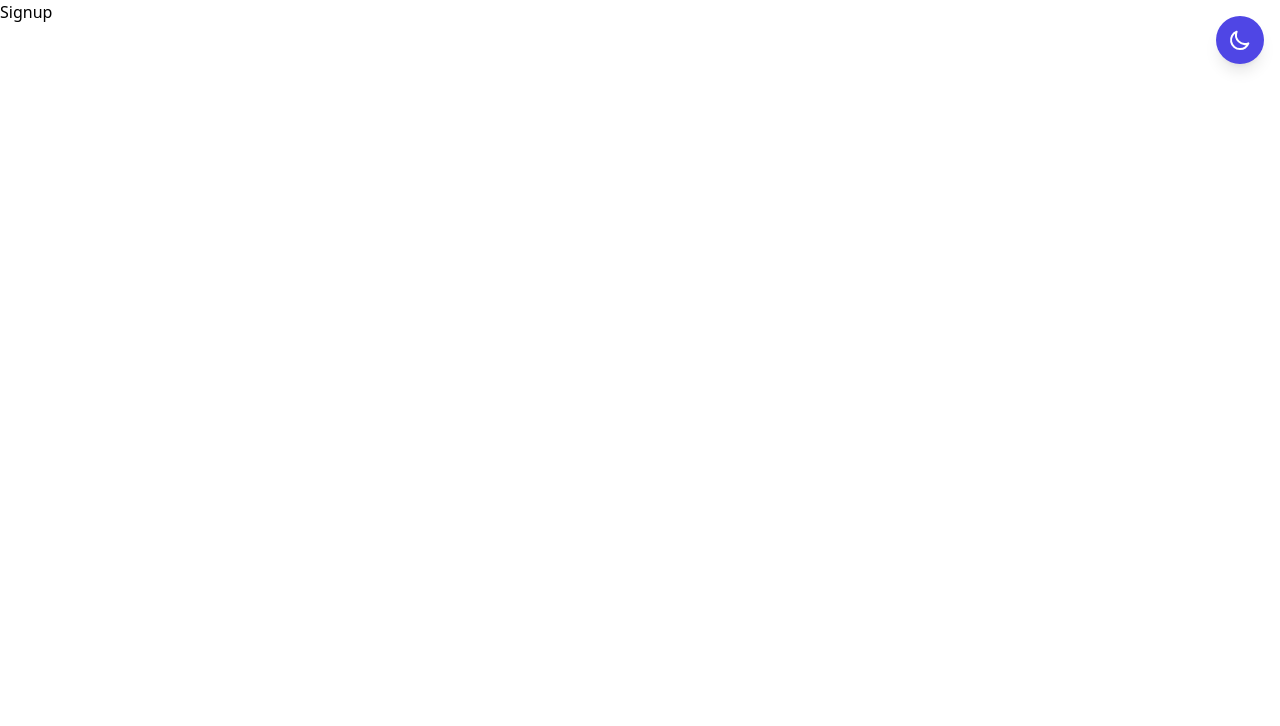
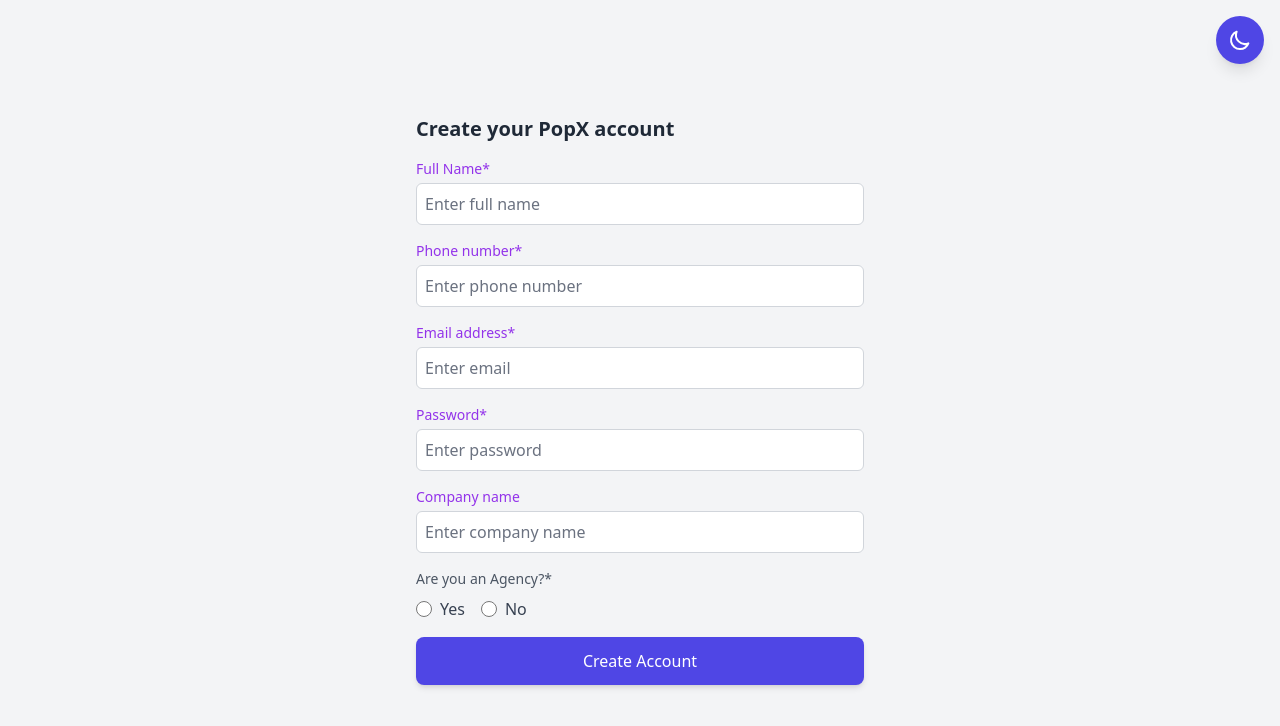
Before and after one commit to ayushd701/Popx, a React (Vite) app in the folder popx/: page /signup in a window 1280 px wide. Shown: the top 726 px of the page. Built offline with nearby package versions, Linux system fonts and the light colour scheme.

Commit message:
Signup component added.

```diff
--- a/popx/src/pages/Signup.jsx
+++ b/popx/src/pages/Signup.jsx
@@ -1,11 +1,73 @@
-import React from 'react'
+import Input from "../components/Input";
+import Button from "../components/Button";
+import { useTheme } from "../context/ThemeContext";
+import { useNavigate } from "react-router-dom";
 
-function Signup() {
+const Signup = () => {
+  const { theme } = useTheme();
+  const navigate = useNavigate();
+
   return (
-    <div>
-      Signup
+    <div className={`min-h-screen flex items-center justify-center p-6 transition-colors duration-300 ${
+      theme === 'dark' ? 'bg-gray-900' : 'bg-gray-100'
+    }`}>
+      <div className="w-full max-w-md">
+        <h2 className={`text-xl font-bold mb-4 transition-colors duration-300 ${
+          theme === 'dark' ? 'text-white' : 'text-gray-800'
+        }`}>
+          Create your PopX account
+        </h2>
+
+        <Input label="Full Name*" placeholder="Enter full name" />
+        <Input label="Phone number*" placeholder="Enter phone number" />
+        <Input label="Email address*" placeholder="Enter email" />
+        <Input label="Password*" type="password" placeholder="Enter password" />
+        <Input label="Company name" placeholder="Enter company name" />
+
+        <div className="mb-4">
+          <p className={`text-sm mb-2 transition-colors duration-300 ${
+            theme === 'dark' ? 'text-gray-300' : 'text-gray-600'
+          }`}>
+            Are you an Agency?*
+          </p>
+          <div className="flex space-x-4">
+            <label className={`flex items-center space-x-2 transition-colors duration-300 ${
+              theme === 'dark' ? 'text-gray-300' : 'text-gray-700'
+            }`}>
+              <input
+                type="radio"
+                name="agency"
+                className={`h-4 w-4 ${
+                  theme === 'dark'
+                    ? 'text-indigo-500 focus:ring-indigo-400'
+                    : 'text-purple-600 focus:ring-purple-500'
+                }`}
+              />
+              <span>Yes</span>
+            </label>
+            <label className={`flex items-center space-x-2 transition-colors duration-300 ${
+              theme === 'dark' ? 'text-gray-300' : 'text-gray-700'
+            }`}>
+              <input
+                type="radio"
+                name="agency"
+                className={`h-4 w-4 ${
+                  theme === 'dark'
+                    ? 'text-indigo-500 focus:ring-indigo-400'
+                    : 'text-purple-600 focus:ring-purple-500'
+                }`}
+              />
+              <span>No</span>
+            </label>
+          </div>
+        </div>
+
+        <Button onClick={() => navigate("/settings")} variant="primary" className="w-full">
+          Create Account
+        </Button>
+      </div>
     </div>
-  )
-}
+  );
+};
 
-export default Signup
+export default Signup;
```
